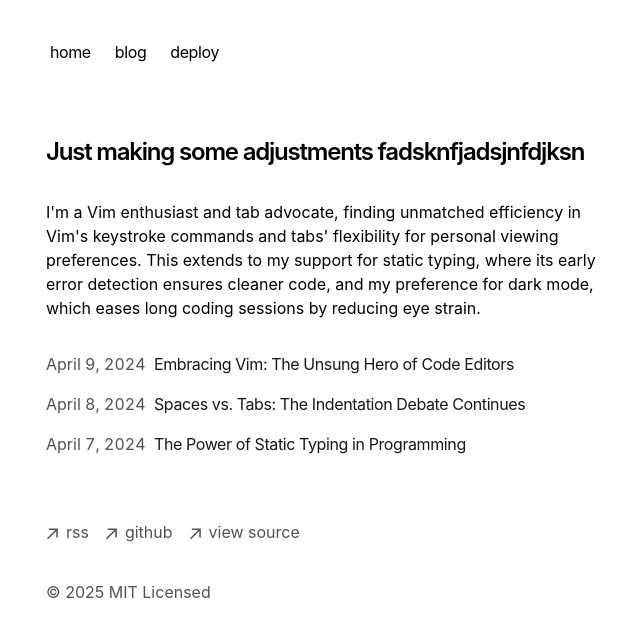
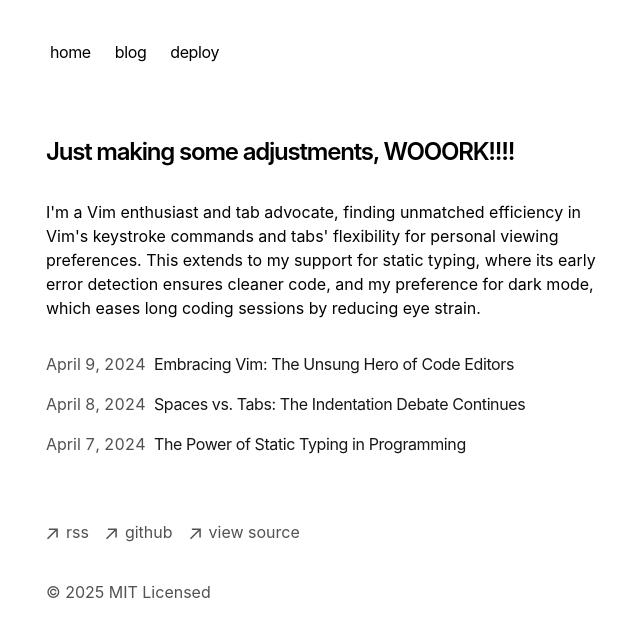
Before and after one commit to macla7/refbook, a Next.js app: page / in a window 1280 px wide. Shown: the top 636 px of the page, without its empty margins (306-946 px from the left). Built offline with nearby package versions, Linux system fonts and the light colour scheme.

Commit message:
what about this?

```diff
--- a/app/page.tsx
+++ b/app/page.tsx
@@ -4,7 +4,7 @@ export default function Page() {
   return (
     <section>
       <h1 className="mb-8 text-2xl font-semibold tracking-tighter">
-        Just making some adjustments fadsknfjadsjnfdjksn
+        Just making some adjustments, WOOORK!!!!
       </h1>
       <p className="mb-4">
         {`I'm a Vim enthusiast and tab advocate, finding unmatched efficiency in
```
